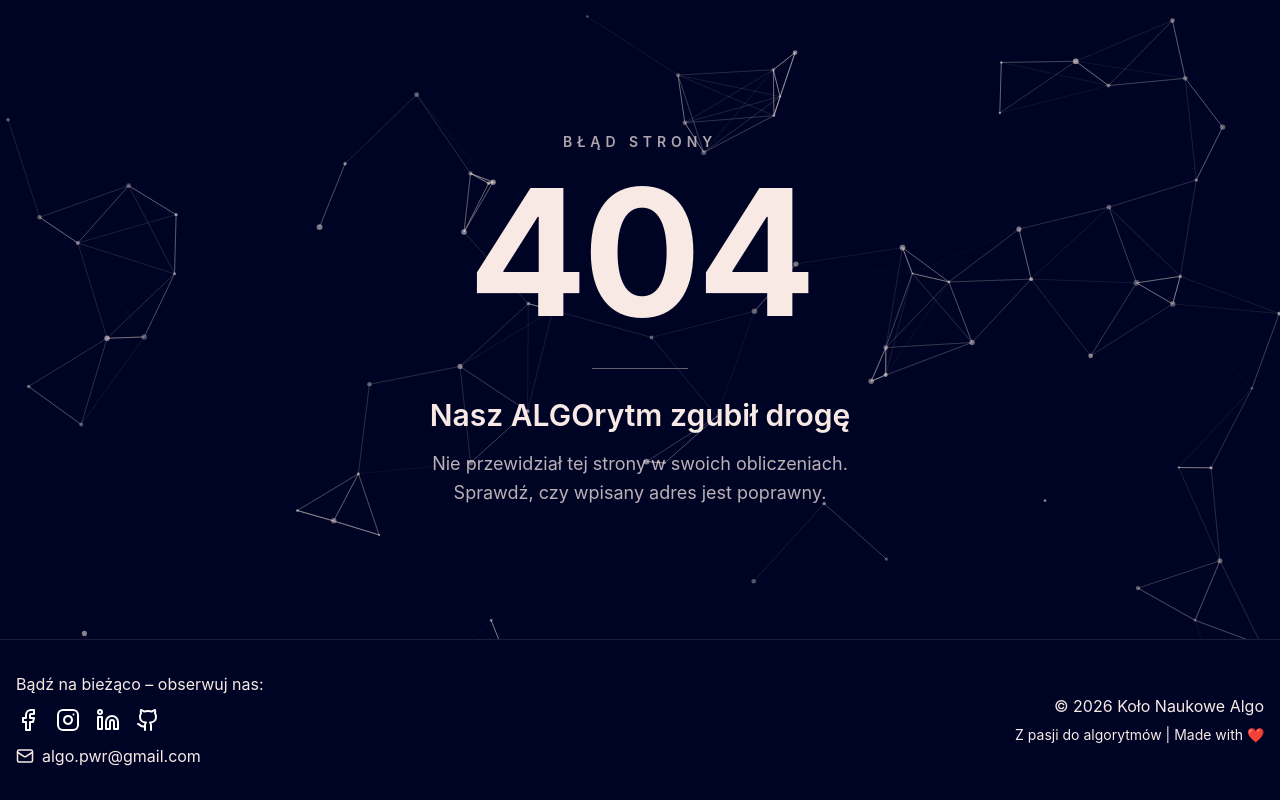
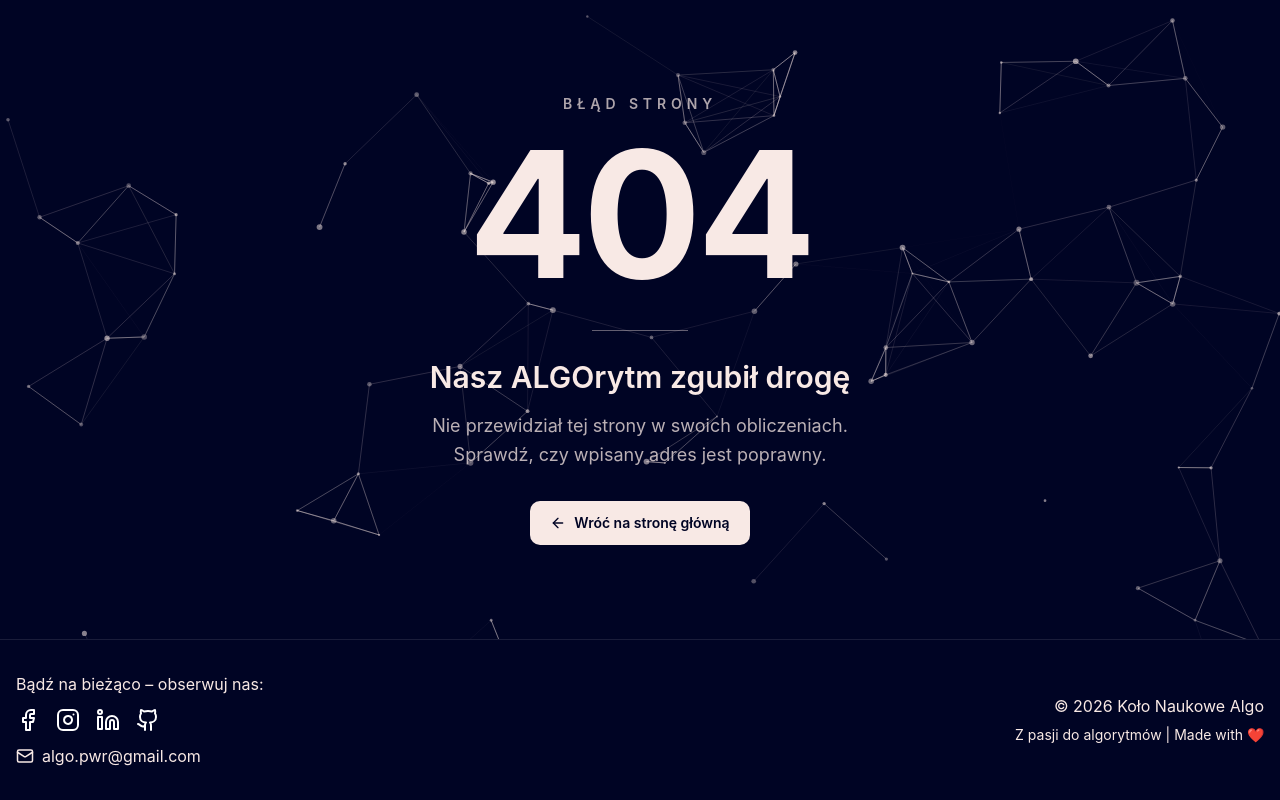
Before and after one commit to KN-Algo/Panel_administracyjny, a React (Vite) app in the folder frontend/: page /404 in a window 1280 px wide. Built offline with nearby package versions, Linux system fonts and the light colour scheme.

Commit message:
feat/BackToHomeButton

```diff
--- /dev/null
+++ b/frontend/src/features/not-found/BackToHomeButton.tsx
@@ -0,0 +1,17 @@
+import { ArrowLeft } from "lucide-react";
+import { useTranslation } from "react-i18next";
+import { Link } from "react-router-dom";
+
+export default function BackToHomeButton() {
+  const { t } = useTranslation();
+
+  return (
+    <Link
+      to="/"
+      className="mt-8 inline-flex items-center gap-2 rounded-lg bg-brand-light px-5 py-3 text-sm font-semibold text-brand-dark transition-transform hover:scale-105 focus-visible:outline-none focus-visible:ring-2 focus-visible:ring-brand-light focus-visible:ring-offset-2 focus-visible:ring-offset-brand-dark"
+    >
+      <ArrowLeft aria-hidden="true" className="size-4" />
+      {t("not_found.back_home")}
+    </Link>
+  );
+}
--- a/frontend/src/features/not-found/NotFoundPage.tsx
+++ b/frontend/src/features/not-found/NotFoundPage.tsx
@@ -3,6 +3,7 @@ import Particles, { initParticlesEngine } from "@tsparticles/react";
 import { loadSlim } from "@tsparticles/slim";
 import type { Engine } from "@tsparticles/engine";
 import { useTranslation } from "react-i18next";
+import BackToHomeButton from "./BackToHomeButton";
 
 const getThemeColor = (variableName: string): string => {
   if (typeof window === "undefined") return "#f8e9e5";
@@ -92,6 +93,7 @@ export default function NotFoundPage() {
         <p className="mt-4 max-w-xl whitespace-pre-line text-base leading-relaxed text-brand-light/75 sm:text-lg">
           {t("not_found.description")}
         </p>
+        <BackToHomeButton />
       </div>
     </section>
   );
--- a/frontend/src/i18n/de.json
+++ b/frontend/src/i18n/de.json
@@ -79,7 +79,8 @@
   "not_found": {
     "error_label": "Seitenfehler",
     "title": "Unser ALGO-rithmus hat sich verirrt",
-    "description": "Diese Seite war nicht Teil seiner Berechnungen.\nPrüfen Sie, ob die eingegebene Adresse korrekt ist."
+    "description": "Diese Seite war nicht Teil seiner Berechnungen.\nPrüfen Sie, ob die eingegebene Adresse korrekt ist.",
+    "back_home": "Zurück zur Startseite"
   },
   "footer": {
     "follow_us": "Bleiben Sie auf dem Laufenden – folgen Sie uns:",
--- a/frontend/src/i18n/en.json
+++ b/frontend/src/i18n/en.json
@@ -79,7 +79,8 @@
   "not_found": {
     "error_label": "Page error",
     "title": "Our ALGO-rithm lost its way",
-    "description": "This page wasn't part of its calculations.\nCheck whether the address you entered is correct."
+    "description": "This page wasn't part of its calculations.\nCheck whether the address you entered is correct.",
+    "back_home": "Back to home page"
   },
   "footer": {
     "follow_us": "Stay updated – follow us:",
--- a/frontend/src/i18n/pl.json
+++ b/frontend/src/i18n/pl.json
@@ -79,7 +79,8 @@
   "not_found": {
     "error_label": "Błąd strony",
     "title": "Nasz ALGOrytm zgubił drogę",
-    "description": "Nie przewidział tej strony w swoich obliczeniach.\nSprawdź, czy wpisany adres jest poprawny."
+    "description": "Nie przewidział tej strony w swoich obliczeniach.\nSprawdź, czy wpisany adres jest poprawny.",
+    "back_home": "Wróć na stronę główną"
   },
   "footer": {
     "follow_us": "Bądź na bieżąco – obserwuj nas:",
```
